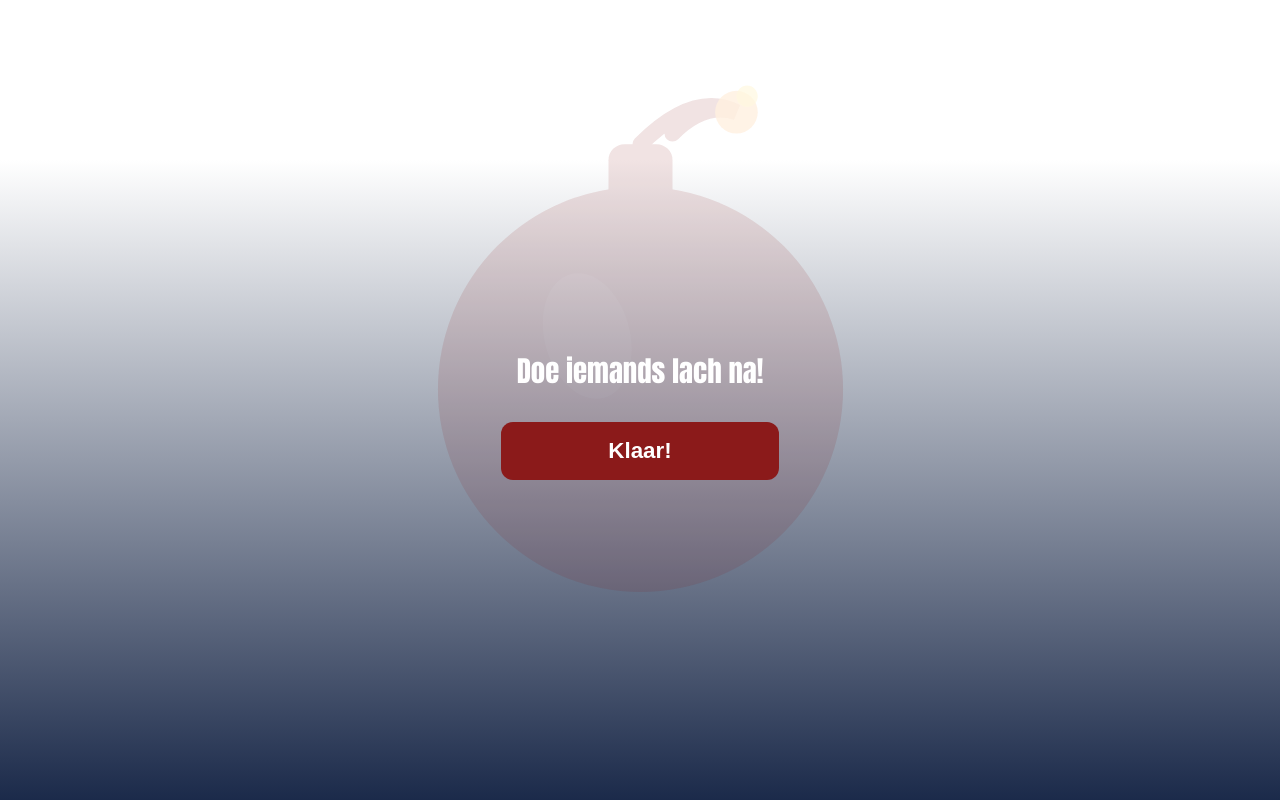
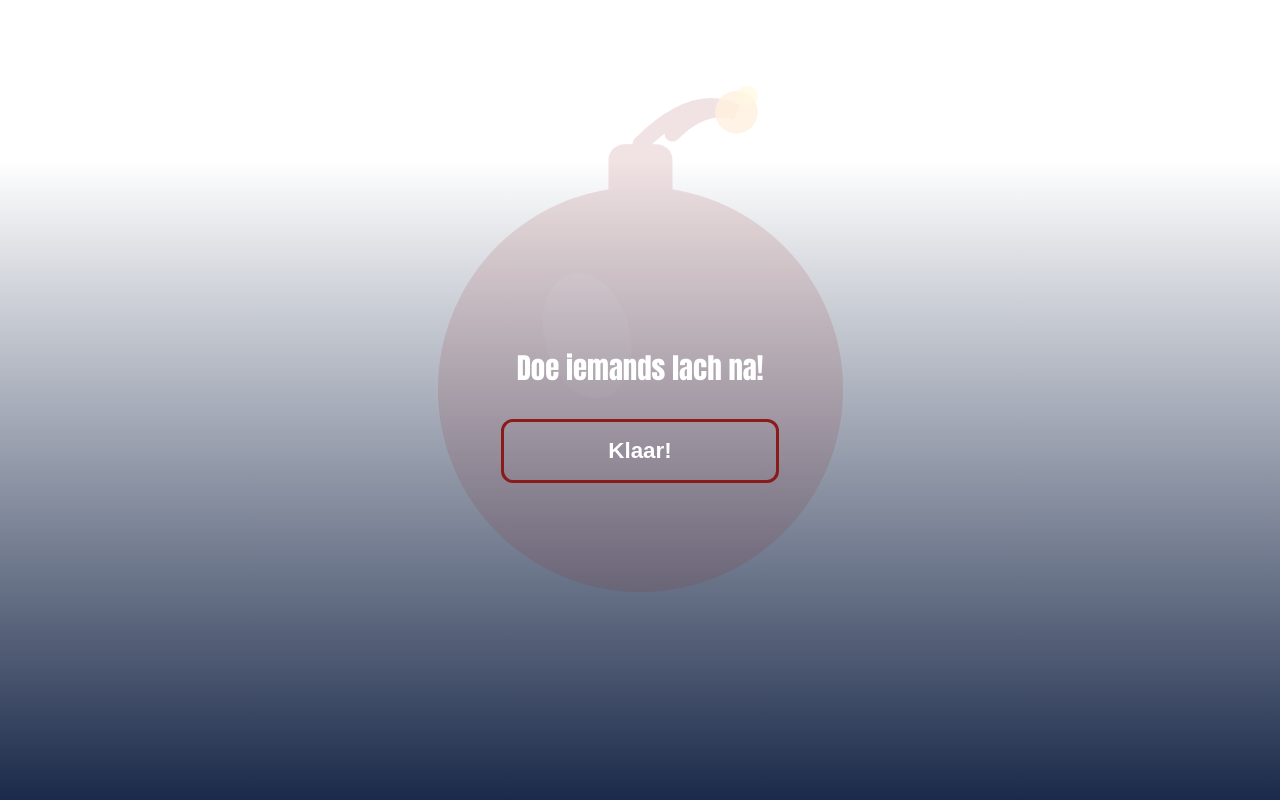
Before and after one commit to WHSchellekens/hot-nuvotato, a website built with Vite: page index.html in a window 1280 px wide. Both pictures are taken after a click on the button "Start!". Built offline with nearby package versions, Linux system fonts and the light colour scheme.

Commit message:
updates to Klaar! button

```diff
--- a/src/screens/game.js
+++ b/src/screens/game.js
@@ -37,7 +37,7 @@ export function render(container, { players, assignments, onExplode }) {
 
   const btn = document.getElementById('klaar-btn');
   const fill = document.getElementById('klaar-fill');
-  const HOLD_DURATION = 1500;
+  const HOLD_DURATION = 1000;
   let holdStart = null;
   let holdRaf = null;
 
@@ -83,11 +83,12 @@ export function render(container, { players, assignments, onExplode }) {
   }
 
   btn.addEventListener('mousedown', startHold);
-  btn.addEventListener('touchstart', (e) => { e.preventDefault(); startHold(); });
+  btn.addEventListener('touchstart', (e) => { e.preventDefault(); startHold(); }, { passive: false });
   btn.addEventListener('mouseup', resetHold);
   btn.addEventListener('mouseleave', resetHold);
   btn.addEventListener('touchend', resetHold);
   btn.addEventListener('touchcancel', resetHold);
+  btn.addEventListener('contextmenu', (e) => e.preventDefault());
 
   // Store callback for explosion
   window.__hotNuvotato_onExplode = () => {
--- a/src/screens/setup.js
+++ b/src/screens/setup.js
@@ -7,11 +7,11 @@ export function render(container, onStart) {
   container.innerHTML = `
     <img src="/logo.jpg" alt="NuVo '68" class="logo" />
     <h1>Hot NuVotato</h1>
-    <p class="subtitle">Doe mee... als je durft!<br>Voer de opdracht uit en geef de telefoon door<br><strong>Wie ontploft trekt een bak</strong></p>
+    <p class="subtitle">Doe mee... als je durft!<br>Voer de opdracht uit en geef de telefoon door<br><br><strong>Wie ontploft trekt een bak</strong></p>
 
     <div class="section">
       <div class="section-header" data-section="players">
-        <h2>Spelers <span id="player-count"></span></h2>
+        <h2>Spelers (optioneel) <span id="player-count"></span></h2>
         <span class="section-toggle">&#9660;</span>
       </div>
       <div class="section-body" id="players-body">
--- a/src/style.css
+++ b/src/style.css
@@ -297,6 +297,12 @@ input[type="text"]::placeholder {
 .btn-hold {
   position: relative;
   overflow: hidden;
+  background: transparent;
+  border: 3px solid var(--red);
+}
+
+.btn-hold:active {
+  background: transparent;
 }
 
 .btn-hold-fill {
@@ -305,15 +311,16 @@ input[type="text"]::placeholder {
   left: 0;
   height: 100%;
   width: 0%;
-  background: var(--red-light);
+  background: rgba(255, 255, 255, 0.9);
   pointer-events: none;
-  transition: none;
 }
 
 .btn-hold-text {
   position: relative;
   z-index: 1;
   pointer-events: none;
+  color: var(--white);
+  mix-blend-mode: difference;
 }
 
 /* Explosion screen */
```
